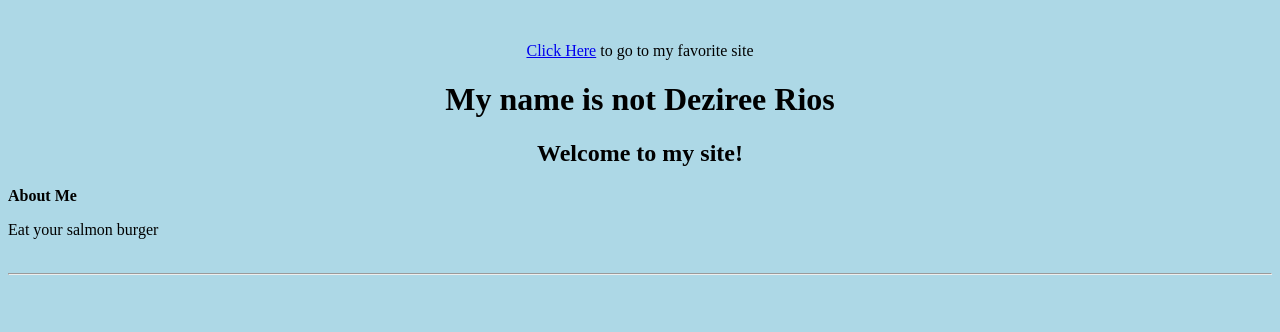
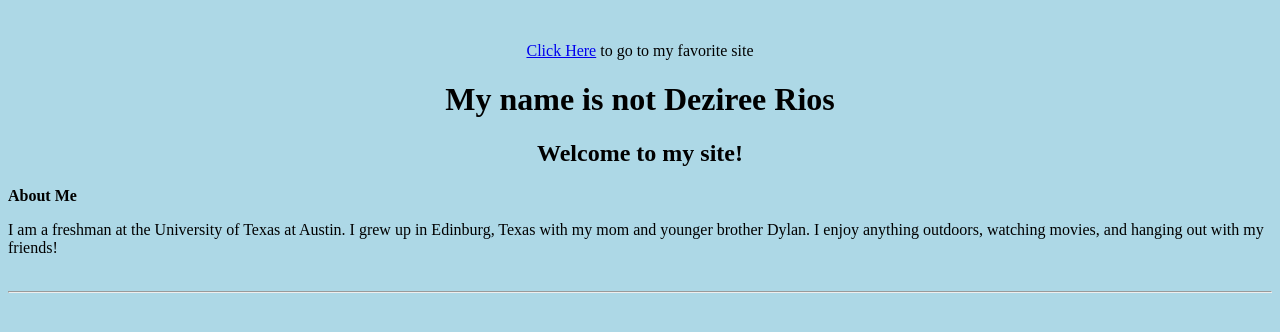
Before and after one commit to dezireerios/dezireerios.github.io, a plain HTML site: page index.html in a window 1280 px wide. Drawn offline with Linux system fonts and the light colour scheme.

Commit message:
paragraph

```diff
--- a/index.html
+++ b/index.html
@@ -1,10 +1,11 @@
 <p>&nbsp;</p>
+
 <p style="text-align: center;"><a href="https://www.netflix.com">Click Here</a> to go
 to my favorite site</p>
 <h1 style="text-align: center;">My name is not Deziree Rios</h1>
 <h2 style="text-align: center;">Welcome to my site!</h2>
 <body bgcolor = "LightBlue">
 <p><strong>About Me</strong></p>
-<p>Eat your salmon burger<br/><br /></p>
+<p>I am a freshman at the University of Texas at Austin. I grew up in Edinburg, Texas with my mom and younger brother Dylan. I enjoy anything outdoors, watching movies, and hanging out with my friends!<br/><br /></p>
 </body>
 <hr />
```
